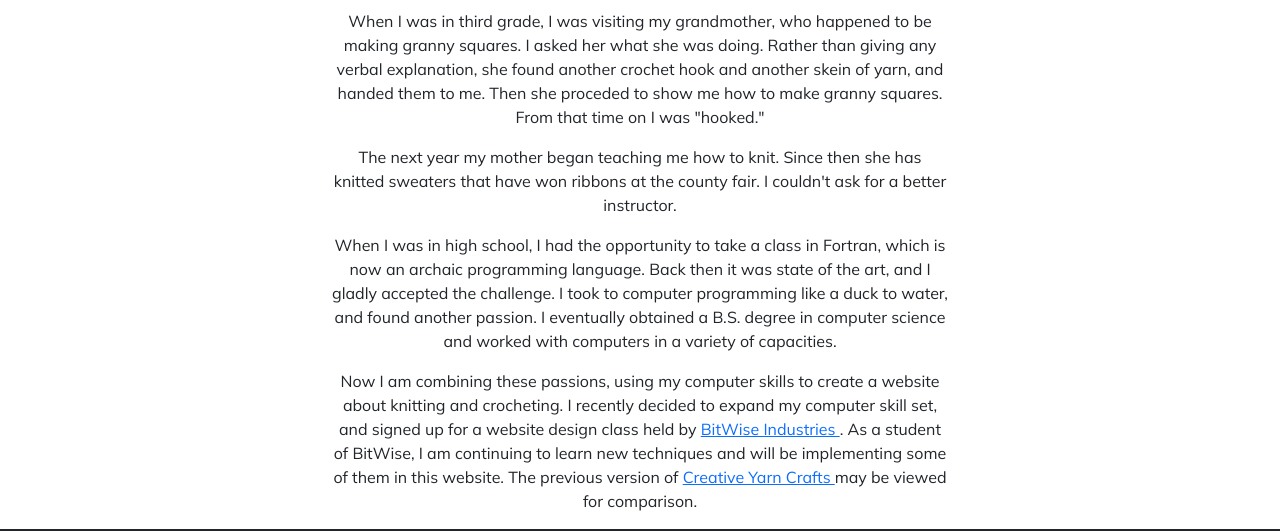
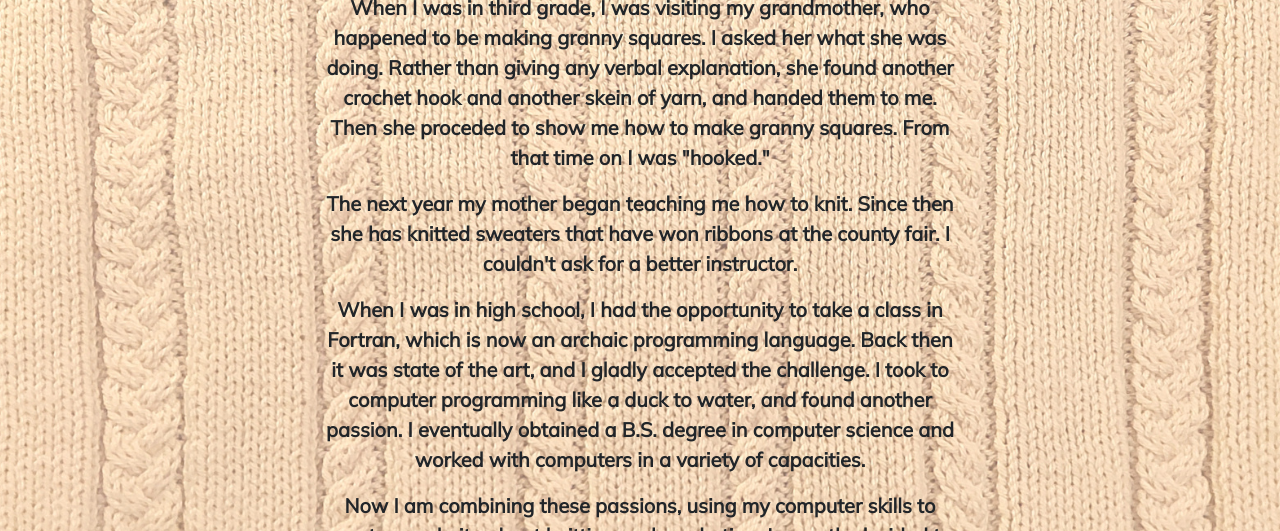
Before and after one commit to k0mputer-n3rd/k0mputer-n3rd.github.io, a plain HTML site: page About.html in a window 1280 px wide. Shown: the part 177-708 px from the top of the page. Drawn offline with nearby package versions, Linux system fonts and the light colour scheme; a web font is replaced by a local one.

Commit message:
Add parallax to About page

```diff
--- a/About.html
+++ b/About.html
@@ -57,7 +57,7 @@
   <!-------------------------------- Body -------------------------------->
   <body>
     <!-- Navigation Bar -->
-    <nav class="navbar navbar-expand-md navbar-dark bg-dark p-1 p-lg-2">
+    <nav class="navbar navbar-expand-md navbar-dark bg-dark px-0 py-1 py-lg-2">
       <div class="container-fluid">
         <a class="navbar-brand brand p-0" href="./Contact.html">
           <img class="logo" src="./img/GS-Icon.ico" alt="Logo" />
@@ -99,47 +99,40 @@
       </div>
     </nav>
 
-    <!-- Minitron -->
-    <div class="d-flex container-fluid flex-column text-center" id="minitron">
-      <div class="flex-fill mt-md-2 mt-lg-3">
+    <!-- Parallax -->
+    <div class="row justify-content-center text-center" id="parallax">
+      <div class="col-12 col-sm-10 col-md-8 col-lg-6 mt-3">
         <h1 class="display-2">About Me</h1>
-      </div>
-    </div>
-
-    <div class="container-fluid pt-3 text-center">
-      <div class="row justify-content-center">
-        <div class="col-12 col-sm-8 col-md-6">
-          <p fs-5>
-            When I was in third grade, I was visiting my grandmother, who
-            happened to be making granny squares. I asked her what she was
-            doing. Rather than giving any verbal explanation, she found another
-            crochet hook and another skein of yarn, and handed them to me. Then
-            she proceded to show me how to make granny squares. From that time
-            on I was "hooked."
+        <p class="fs-5 fw-bold">
+          When I was in third grade, I was visiting my grandmother, who happened
+          to be making granny squares. I asked her what she was doing. Rather
+          than giving any verbal explanation, she found another crochet hook and
+          another skein of yarn, and handed them to me. Then she proceded to
+          show me how to make granny squares. From that time on I was "hooked."
         </p>
-          <p>
-            The next year my mother began teaching me how to knit. Since then
-            she has knitted sweaters that have won ribbons at the county fair. I
+        <p class="fs-5 fw-bold">
+          The next year my mother began teaching me how to knit. Since then she
+          has knitted sweaters that have won ribbons at the county fair. I
           couldn't ask for a better instructor.
         </p>
-          <p>
+        <p class="fs-5 fw-bold">
           When I was in high school, I had the opportunity to take a class in
           Fortran, which is now an archaic programming language. Back then it
           was state of the art, and I gladly accepted the challenge. I took to
-            computer programming like a duck to water, and found another
-            passion. I eventually obtained a B.S. degree in computer science and
-            worked with computers in a variety of capacities.
+          computer programming like a duck to water, and found another passion.
+          I eventually obtained a B.S. degree in computer science and worked
+          with computers in a variety of capacities.
         </p>
-          <p>
-            Now I am combining these passions, using my computer skills to
-            create a website about knitting and crocheting. I recently decided
-            to expand my computer skill set, and signed up for a website design
-            class held by
+        <p class="fs-5 fw-bold">
+          Now I am combining these passions, using my computer skills to create
+          a website about knitting and crocheting. I recently decided to expand
+          my computer skill set, and signed up for a website design class held
+          by
           <a href="https://bitwiseindustries.com/" target="_blank">
             BitWise Industries
           </a>
-            . As a student of BitWise, I am continuing to learn new techniques
-            and will be implementing some of them in this website. The previous
+          . As a student of BitWise, I am continuing to learn new techniques and
+          will be implementing some of them in this website. The previous
           version of
           <a
             href="https://k0mputer-n3rd.github.io/CreativeYarnCrafts/"
@@ -150,7 +143,6 @@
 
           may be viewed for comparison.
         </p>
-        </div>
       </div>
     </div>
 
--- a/css/style.css
+++ b/css/style.css
@@ -43,6 +43,17 @@ h6 {
   background-size: cover;
 }
 
+/* Parallax */
+#parallax {
+  min-height: 100vh;
+  background-color: wheat;
+  background-image: url("../img/KnitBack.jpg");
+  background-attachment: fixed;
+  background-position: center;
+  background-repeat: no-repeat;
+  background-size: cover;
+}
+
 .brand {
   font-family: "Akaya Telivigala", cursive;
 }
```
Also changed, not shown: Contact.html (+18 -5 lines). Lines whose indentation alone changed are shown as unchanged.
